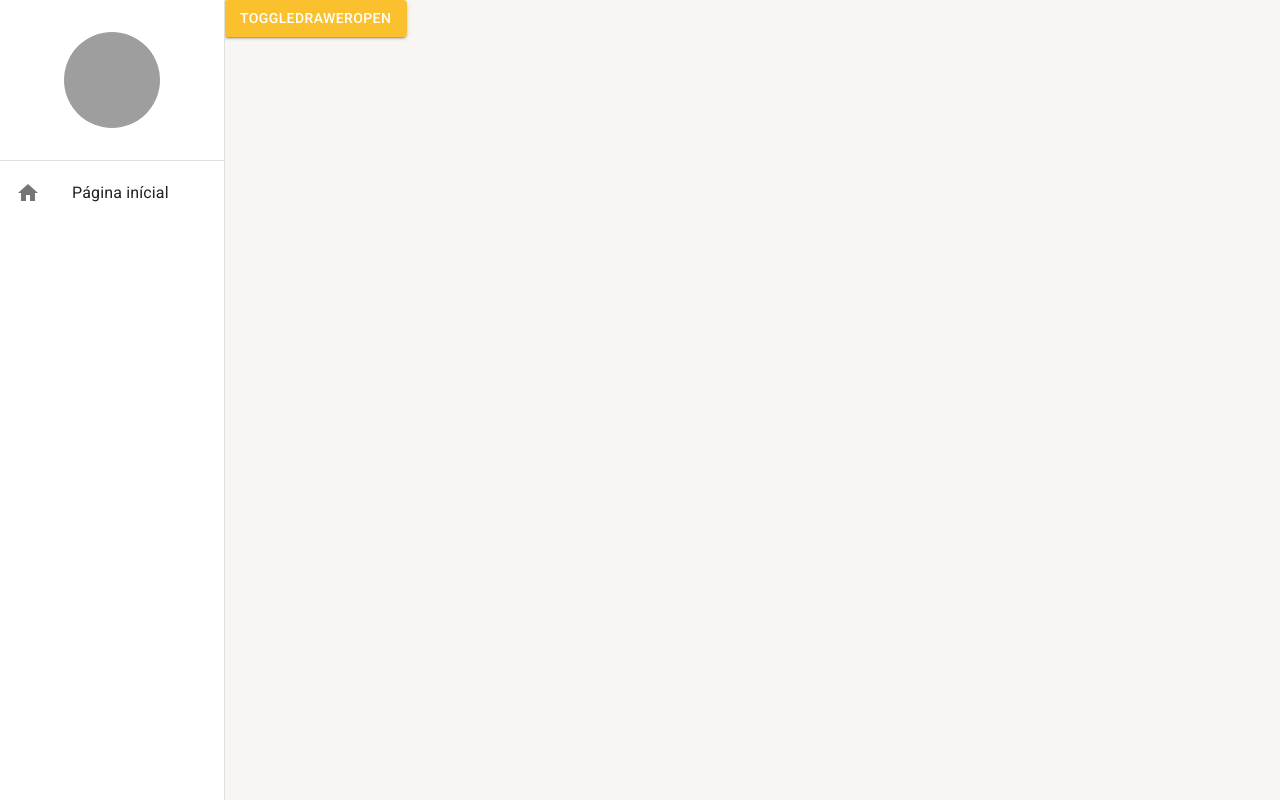
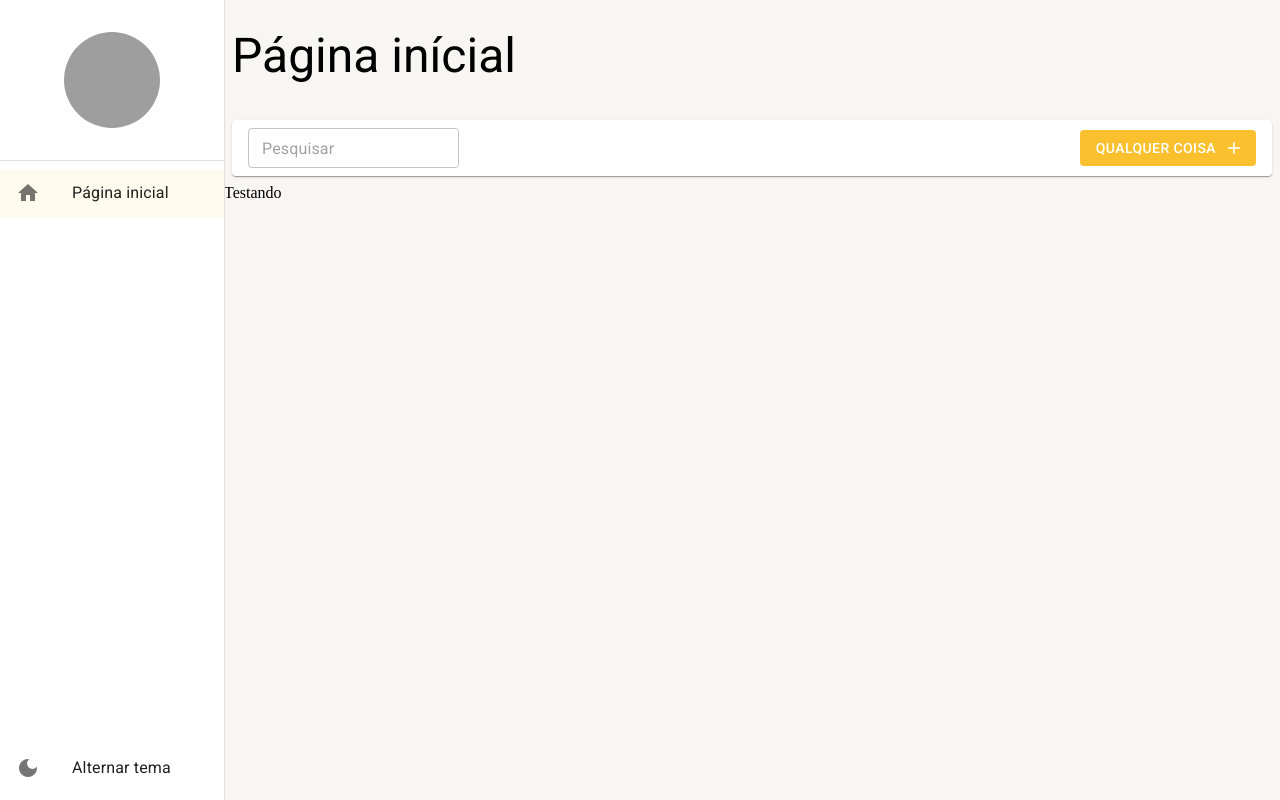
Before and after one commit to william1993jda/material-ui-typescript, a React (Vite) app: page /pagina-inicial in a window 1280 px wide. Built offline with nearby package versions, Linux system fonts and the light colour scheme; grey boxes are pictures that could not be loaded.

Commit message:
Barra de ferramentas

```diff
--- /dev/null
+++ b/src/pages/dashboard/Dashboard.tsx
@@ -0,0 +1,15 @@
+import { FerramentasDaListagem } from "../../shared/components";
+import { LayoutBaseDePagina } from "../../shared/layouts";
+
+export const Dashboard = () => {
+    return (
+        <LayoutBaseDePagina
+            titulo="Página inícial"
+            barraDeferramentas={(
+                <FerramentasDaListagem mostrarInputBusca textoBotaoNovo = 'Qualquer coisa'/>
+            )}
+        >
+            Testando
+        </LayoutBaseDePagina>
+    );
+};
--- a/src/pages/index.ts
+++ b/src/pages/index.ts
@@ -1 +1 @@
-export {};
+export * from './dashboard/Dashboard';
--- a/src/routes/index.tsx
+++ b/src/routes/index.tsx
@@ -1,13 +1,25 @@
-import { Routes, Route, Navigate } from 'react-router-dom'
-import { Button } from '@mui/material'
-import { useAppThemeContext, useDrawerContext } from '../shared/contexts'
+import { useEffect } from 'react';
+import { Routes, Route, Navigate } from 'react-router-dom';
+import { useDrawerContext } from '../shared/contexts';
+import { Dashboard } from '../pages';
 
 export const AppRoutes = () => {
     // const { toggleTheme } = useAppThemeContext();
-    const { toggleDrawerOpen } = useDrawerContext();
+    const { setDrawerOptions } = useDrawerContext();
+
+    useEffect(() => {
+        setDrawerOptions([
+            {
+                icon: 'home',
+                path: 'pagina-inicial',
+                label: 'Página inicial'
+            }
+        ]);
+    }, []);
+
     return (
         <Routes>
-            <Route path='/pagina-inicial' element={<Button variant='contained' color='primary' onClick={toggleDrawerOpen}>toggleDrawerOpen</Button>} />
+            <Route path='/pagina-inicial' element={<Dashboard />} />
 
             <Route path='*' element={<Navigate to='/pagina-inicial' />} />
         </Routes>
--- /dev/null
+++ b/src/shared/components/ferramentas-da-listagem/FerramentasDaListagem.tsx
@@ -0,0 +1,62 @@
+import { Box, Button, Icon, Paper, TextField, useTheme } from "@mui/material"
+
+interface IFerramentasDaListagemProps {
+    textoDaBusca?: string;
+    mostrarInputBusca?: boolean;
+    aoMudarTextoDeBusca?: (novoTexto: string) => void;
+
+    textoBotaoNovo?: string;
+    mostrarBotaoNovo?: boolean;
+    aoClicarEmNovo?: () => void;
+}
+
+export const FerramentasDaListagem: React.FC<IFerramentasDaListagemProps> = ({
+    textoDaBusca = '',
+    mostrarInputBusca = false,
+    aoMudarTextoDeBusca,
+
+    textoBotaoNovo = 'Novo',
+    mostrarBotaoNovo = true,
+    aoClicarEmNovo
+}) => {
+    const theme = useTheme();
+
+    return (
+        <Box
+            gap={1}
+            height={theme.spacing(5)}
+            marginX={1}
+            padding={1}
+            paddingX={2}
+            display="flex"
+            alignItems="center"
+            component={Paper}
+        >
+            {mostrarInputBusca && (
+                <TextField
+                    size="small"
+                    value={textoDaBusca}
+                    onChange={(e) => aoMudarTextoDeBusca?.(e.target.value)}
+                    placeholder="Pesquisar"
+                />
+            )}
+
+            <Box
+                flex={1}
+                display="flex"
+                justifyContent="end"
+            >
+                {mostrarBotaoNovo && (
+                    <Button
+                        variant="contained"
+                        color="primary"
+                        disableElevation
+                        onClick={aoClicarEmNovo}
+                        endIcon={<Icon>add</Icon>}
+                    >
+                        {textoBotaoNovo}
+                    </Button>)}
+            </Box>
+        </Box>
+    )
+}
--- a/src/shared/components/index.ts
+++ b/src/shared/components/index.ts
@@ -1 +1,2 @@
 export * from './menu-lateral/MenuLateral';
+export * from './ferramentas-da-listagem/FerramentasDaListagem';
--- a/src/shared/components/menu-lateral/MenuLateral.tsx
+++ b/src/shared/components/menu-lateral/MenuLateral.tsx
@@ -10,17 +10,49 @@
     ListItemText,
     useMediaQuery,
     useTheme
-} from "@mui/material"
-import { useDrawerContext } from "../../contexts";
+} from "@mui/material";
+import { useAppThemeContext, useDrawerContext } from "../../contexts";
+import { useMatch, useNavigate, useResolvedPath } from "react-router-dom";
+
+interface IListItemLinkProps {
+    to: string;
+    icon: string;
+    label: string;
+    onClick: (() => void) | undefined;
+}
+
+const ListItemLink: React.FC<IListItemLinkProps> = ({ to, icon, label, onClick }) => {
+    const navigate = useNavigate();
+
+    const resolvedPath = useResolvedPath(to);
+    const match = useMatch({ path: resolvedPath.pathname, end: false });
+
+    const handleClick = () => {
+        navigate(to)
+        onClick?.();
+    };
+
+    return (
+        <ListItemButton selected={!!match} onClick={handleClick}>
+            <ListItemIcon>
+                <Icon>
+                    {icon}
+                </Icon>
+            </ListItemIcon>
+            <ListItemText primary={label} />
+        </ListItemButton>
+    );
+};
 
 export const MenuLateral: React.FC = ({ children }) => {
     const theme = useTheme();
-    const smDown = useMediaQuery(theme.breakpoints.down('sm'))
-    const { isDrawerOpen, toggleDrawerOpen } = useDrawerContext()
+    const smDown = useMediaQuery(theme.breakpoints.down('sm'));
+    const { isDrawerOpen, toggleDrawerOpen, drawerOptions } = useDrawerContext();
+    const { toggleTheme } = useAppThemeContext()
 
     return (
         <>
-            <Drawer open={isDrawerOpen} variant={smDown ? 'temporary': 'permanent'} onClose={toggleDrawerOpen}>
+            <Drawer open={isDrawerOpen} variant={smDown ? 'temporary' : 'permanent'} onClose={toggleDrawerOpen}>
                 <Box width={theme.spacing(28)} height="100%" display="flex" flexDirection="column">
                     <Box width="100%" height={theme.spacing(20)} display="flex" alignItems="center" justifyContent="center">
                         <Avatar
@@ -32,13 +64,26 @@
                     <Divider />
                     <Box flex={1}>
                         <List component="nav">
-                            <ListItemButton>
+                            {drawerOptions.map(drawerOption => (
+                                <ListItemLink
+                                    to={drawerOption.path}
+                                    key={drawerOption.path}
+                                    icon={drawerOption.icon}
+                                    label={drawerOption.label}
+                                    onClick={smDown ? toggleDrawerOpen : undefined}
+                                />
+                            ))}
+                        </List>
+                    </Box>
+                    <Box>
+                        <List component="nav">
+                            <ListItemButton onClick={toggleTheme}>
                                 <ListItemIcon>
                                     <Icon>
-                                        home
+                                        dark_mode
                                     </Icon>
                                 </ListItemIcon>
-                                <ListItemText primary="Página inícial" />
+                                <ListItemText primary="Alternar tema" />
                             </ListItemButton>
                         </List>
                     </Box>
--- a/src/shared/contexts/DrawerContext.tsx
+++ b/src/shared/contexts/DrawerContext.tsx
@@ -1,8 +1,16 @@
 import { createContext, useCallback, useContext, useState } from 'react';
+
+interface IDrawerOption {
+  icon: string;
+  path: string;
+  label: string;
+}
 
 interface IDrawerContextData {
   isDrawerOpen: boolean;
   toggleDrawerOpen: () => void;
+  drawerOptions: IDrawerOption[];
+  setDrawerOptions: (newDrawerOptions: IDrawerOption[]) => void;
 }
 
 const DrawerContext = createContext({} as IDrawerContextData);
@@ -12,14 +20,19 @@
 };
 
 export const DrawerProvider: React.FC = ({ children }) => {
+  const [drawerOptions, setDrawerOptions] = useState<IDrawerOption[]>([]);
   const [isDrawerOpen, setIsDrawerOpen] = useState(false);
 
   const toggleDrawerOpen = useCallback(() => {
     setIsDrawerOpen(oldDrawerOpen => !oldDrawerOpen);
   }, []);
 
+  const handleSetDrawerOptions = useCallback((newDrawerOptions: IDrawerOption[]) => {
+    setDrawerOptions(newDrawerOptions);
+  }, []);
+
   return (
-    <DrawerContext.Provider value={{ isDrawerOpen, toggleDrawerOpen }}>
+    <DrawerContext.Provider value={{ isDrawerOpen, drawerOptions, toggleDrawerOpen, setDrawerOptions: handleSetDrawerOptions }}>
       {children}
     </DrawerContext.Provider>
   );
--- /dev/null
+++ b/src/shared/layouts/LayoutBaseDePagina.tsx
@@ -0,0 +1,48 @@
+import { ReactNode } from "react";
+import { Box, Icon, IconButton, Typography, useMediaQuery, useTheme, Theme } from "@mui/material";
+import { useDrawerContext } from "../contexts";
+
+interface ILayoutBaseDePagina {
+    titulo: string;
+    children?: string | JSX.Element | JSX.Element[];
+    barraDeferramentas: ReactNode;
+}
+
+export const LayoutBaseDePagina: React.FC<ILayoutBaseDePagina> = ({ children, titulo, barraDeferramentas }) => {
+    const smDown = useMediaQuery((theme: Theme) => theme.breakpoints.down('sm'));
+    const mdDown = useMediaQuery((theme: Theme) => theme.breakpoints.down('md'));
+    const theme = useTheme();
+    const { toggleDrawerOpen } = useDrawerContext();
+
+    return (
+        <Box height="100%" display="flex" flexDirection="column" gap={1}>
+            <Box padding={1} display="flex" alignItems="center" gap={1} height={theme.spacing(smDown ? 6 :mdDown ? 8 : 12 )}>
+                {
+                    smDown && (
+                        <IconButton onClick={toggleDrawerOpen}>
+                            <Icon>menu</Icon>
+                        </IconButton>
+                    )
+                }
+                <Typography
+                    overflow="hidden"
+                    whiteSpace="nowrap"
+                    textOverflow="ellipsis"
+                    variant={smDown ? 'h5' : mdDown ? 'h4' : 'h3'}
+                >
+                    {titulo}
+                </Typography>
+            </Box>
+
+            {barraDeferramentas && (
+                <Box>
+                    {barraDeferramentas}
+                </Box>
+            )}
+
+            <Box flex={1} overflow="auto">
+                {children}
+            </Box>
+        </Box>
+    );
+};
--- a/src/shared/layouts/index.ts
+++ b/src/shared/layouts/index.ts
@@ -1 +1 @@
-export {};
+export * from './LayoutBaseDePagina';
--- a/src/shared/themes/Dark.ts
+++ b/src/shared/themes/Dark.ts
@@ -3,6 +3,7 @@
 
 export const DarkTheme = createTheme({
     palette: {
+        mode: 'dark',
         primary: {
             main: yellow[700],
             dark: yellow[800],
@@ -18,6 +19,11 @@
         background: {
             default: '#202124',
             paper: '#303134',
+        },
+    },
+    typography: {
+        allVariants: {
+            color: 'white'
         }
     }
 });
```
